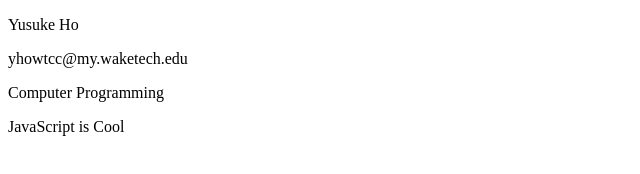
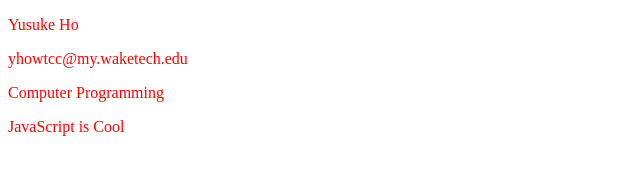
Before and after one commit to yho-hyl/WEB-115_M2, a plain HTML site: page index.html in a window 1280 px wide. Shown: the whole page, without its empty margins (0-640 px from the left). Drawn offline with Linux system fonts and the light colour scheme.

Commit message:
Complete

```diff
--- a/m2.html
+++ b/index.html
@@ -4,13 +4,15 @@
     <meta charset="UTF-8">
     <meta name="viewport" content="width=device-width, initial-scale=1.0">
     <title>Document</title>
-    <script src="m2-script.js"></script>
+    <script>
+        alert("Coding with JavaScript")
+    </script>
 </head>
 <body>
     <p>Yusuke Ho</p>
     <p>yhowtcc@my.waketech.edu</p>
     <p>Computer Programming</p>
-    <p id="results">A</p>
+    <p id="results"></p>
     <script src="m2-script.js"></script>
 </body>
 </html>
--- a/m2-script.js
+++ b/m2-script.js
@@ -1,2 +1,2 @@
-alert("Coding with JavaScript")
 document.getElementById("results").innerHTML = "JavaScript is Cool"
+document.body.style.color = "red"
```
